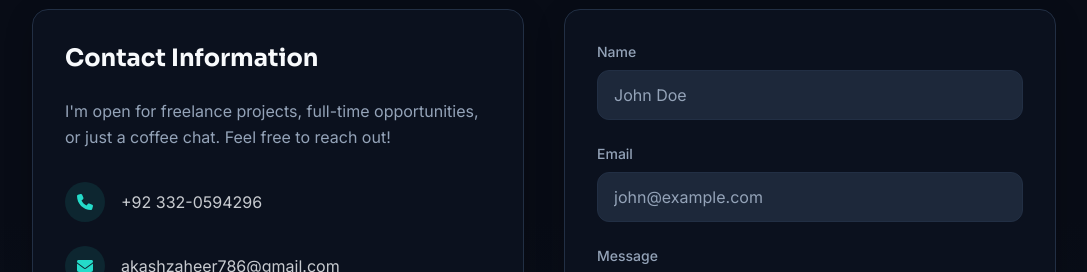
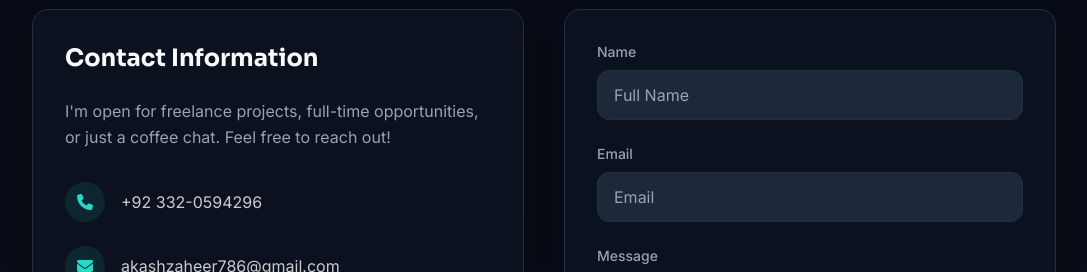
Before and after one commit to AkashZaheer045/Protofolio, a React (Create React App) app: page / in a window 1280 px wide. Shown: the part 6178-6450 px from the top of the page, without its empty margins (96-1183 px from the left). Built offline with nearby package versions, Linux system fonts and the light colour scheme; the HTML template or start-up script is replaced by a standard one.

Commit message:
form chagnes

```diff
--- a/src/components/ContactForm.jsx
+++ b/src/components/ContactForm.jsx
@@ -116,7 +116,7 @@ const ContactForm = () => {
               id="name"
               name="name"
               className="w-full px-4 py-3 rounded-lg bg-secondary border border-border text-foreground focus:outline-none focus:border-primary transition-colors"
-              placeholder="John Doe"
+              placeholder="Full Name"
               value={formData.name}
               onChange={handleChange}
               required
@@ -129,7 +129,7 @@ const ContactForm = () => {
               id="email"
               name="email"
               className="w-full px-4 py-3 rounded-lg bg-secondary border border-border text-foreground focus:outline-none focus:border-primary transition-colors"
-              placeholder="john@example.com"
+              placeholder="Email"
               value={formData.email}
               onChange={handleChange}
               required
```
